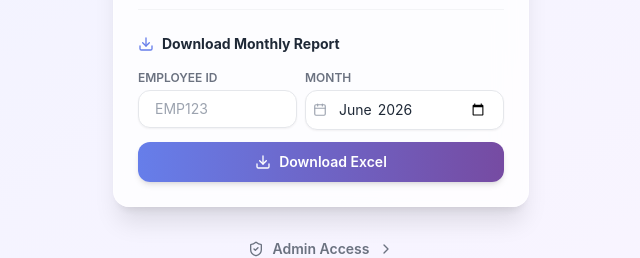
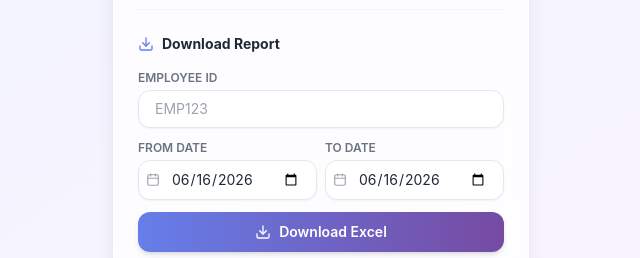
Before and after one commit to Lokihooda/Innoworq-Engineer-Tracker, a React (Vite) app: page / in a window 1280 px wide. Shown: the part 584-842 px from the top of the page, without its empty margins (319-959 px from the left). Built offline with nearby package versions, Linux system fonts and the light colour scheme; no server answers.

Commit message:
Update EngineerPortal.jsx

```diff
--- a/src/pages/EngineerPortal.jsx
+++ b/src/pages/EngineerPortal.jsx
@@ -15,7 +15,8 @@ export default function EngineerPortal() {
   const [message, setMessage] = useState(null);
 
   const [activeTicket, setActiveTicket] = useState(null); // The loaded ticket from DB
-  const [downloadMonth, setDownloadMonth] = useState(new Date().toISOString().substring(0, 7));
+  const [fromDate, setFromDate] = useState(new Date().toISOString().split('T')[0]);
+  const [toDate, setToDate] = useState(new Date().toISOString().split('T')[0]);
   const [isDownloading, setIsDownloading] = useState(false);
 
   // Form State
@@ -265,30 +266,28 @@ export default function EngineerPortal() {
     }
 
     setIsDownloading(true);
-    const [year, month] = downloadMonth.split('-');
-    const lastDay = new Date(year, month, 0).getDate();
 
-    const { data: monthData, error } = await supabase
+    const { data: reportData, error } = await supabase
       .from('ticket_tracking')
       .select('*')
       .ilike('employee_id', formData.employeeId)
-      .gte('date', `${downloadMonth}-01`)
-      .lte('date', `${downloadMonth}-${lastDay}`);
+      .gte('date', fromDate)
+      .lte('date', toDate);
 
     if (error) {
-      console.error('Error fetching monthly data:', error);
+      console.error('Error fetching data:', error);
       setMessage({ type: 'error', text: 'Failed to fetch data for report.' });
       setIsDownloading(false);
       return;
     }
 
-    if (!monthData || monthData.length === 0) {
-      setMessage({ type: 'error', text: 'No data found for this month.' });
+    if (!reportData || reportData.length === 0) {
+      setMessage({ type: 'error', text: 'No data found for this period.' });
       setIsDownloading(false);
       return;
     }
 
-    const rawData = monthData.map(ticket => {
+    const rawData = reportData.map(ticket => {
       const hist = ticket.status_history || {};
       return {
         'Date': ticket.date,
@@ -328,7 +327,7 @@ export default function EngineerPortal() {
     const wsRaw = XLSX.utils.json_to_sheet(rawData);
     XLSX.utils.book_append_sheet(wb, wsRaw, "My Tickets");
 
-    XLSX.writeFile(wb, `My_Productivity_${formData.employeeId}_${downloadMonth}.xlsx`);
+    XLSX.writeFile(wb, `My_Productivity_${formData.employeeId}_${fromDate}_to_${toDate}.xlsx`);
     setIsDownloading(false);
     setMessage({ type: 'success', text: 'Data downloaded successfully!' });
     setTimeout(() => setMessage(null), 4000);
@@ -462,7 +461,7 @@ export default function EngineerPortal() {
           {/* Download Data Section */}
           <div className="mt-8 pt-6 border-t border-gray-100">
             <h3 className="text-sm font-bold text-gray-800 mb-4 flex items-center gap-2">
-              <Download size={16} className="text-primary" /> Download Monthly Report
+              <Download size={16} className="text-primary" /> Download Report
             </h3>
             <div className="flex flex-col gap-3">
               <div className="flex gap-2">
@@ -477,14 +476,28 @@ export default function EngineerPortal() {
                     className="input-field w-full py-2 text-sm"
                   />
                 </div>
+              </div>
+              <div className="flex gap-2">
                 <div className="flex-1">
-                  <label className="text-xs text-gray-500 font-semibold uppercase mb-1 block">Month</label>
+                  <label className="text-xs text-gray-500 font-semibold uppercase mb-1 block">From Date</label>
                   <div className="relative">
                     <Calendar className="absolute left-2 top-1/2 -translate-y-1/2 text-gray-400" size={14} />
                     <input
-                      type="month"
-                      value={downloadMonth}
-                      onChange={(e) => setDownloadMonth(e.target.value)}
+                      type="date"
+                      value={fromDate}
+                      onChange={(e) => setFromDate(e.target.value)}
+                      className="input-field w-full py-2 pl-8 text-sm"
+                    />
+                  </div>
+                </div>
+                <div className="flex-1">
+                  <label className="text-xs text-gray-500 font-semibold uppercase mb-1 block">To Date</label>
+                  <div className="relative">
+                    <Calendar className="absolute left-2 top-1/2 -translate-y-1/2 text-gray-400" size={14} />
+                    <input
+                      type="date"
+                      value={toDate}
+                      onChange={(e) => setToDate(e.target.value)}
                       className="input-field w-full py-2 pl-8 text-sm"
                     />
                   </div>
@@ -493,7 +506,7 @@ export default function EngineerPortal() {
               <button
                 type="button"
                 onClick={downloadMyData}
-                disabled={isDownloading || !formData.employeeId || !downloadMonth}
+                disabled={isDownloading || !formData.employeeId || !fromDate || !toDate}
                 className="btn-primary w-full py-2.5 rounded-xl flex items-center justify-center gap-2 text-sm shadow-md"
               >
                 {isDownloading ? <div className="spinner w-4 h-4 border-2"></div> : <><Download size={16} /> Download Excel</>}
```
